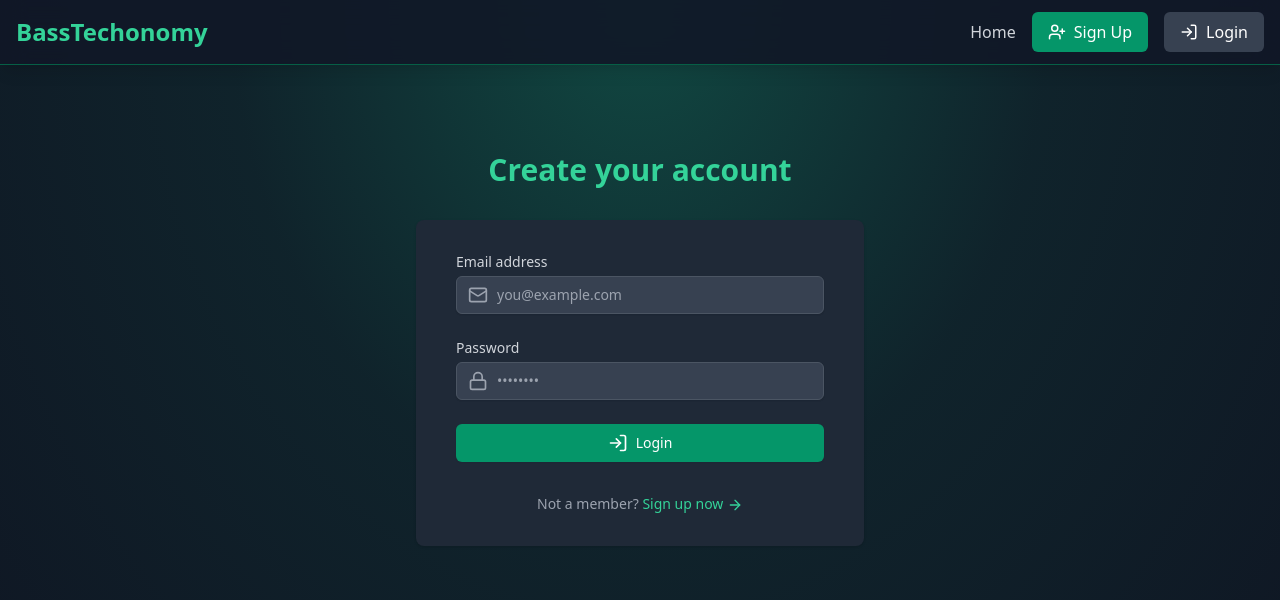
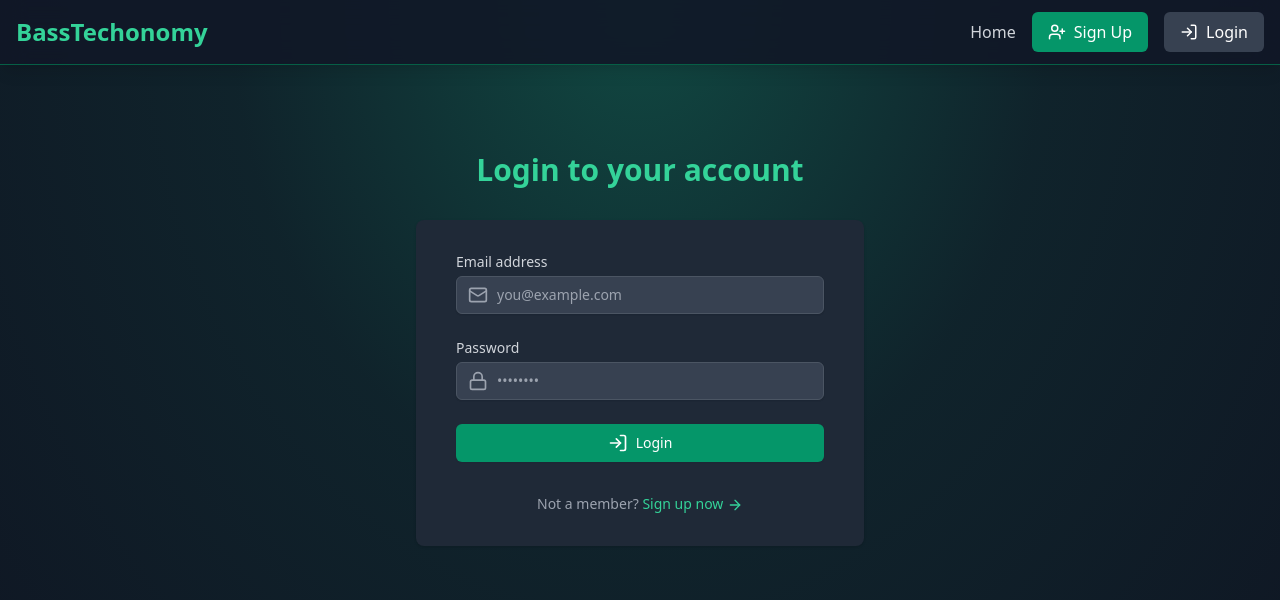
Before and after one commit to BenCephRoll/EcommDB, a React (Vite) app in the folder frontend/: page /login in a window 1280 px wide. Shown: the top 600 px of the page. Built offline with nearby package versions, Linux system fonts and the light colour scheme; no server answers.

Commit message:
Update LoginPage.jsx

```diff
--- a/frontend/src/pages/LoginPage.jsx
+++ b/frontend/src/pages/LoginPage.jsx
@@ -24,7 +24,7 @@
 				animate={{ opacity: 1, y: 0 }}
 				transition={{ duration: 0.8 }}
 			>
-				<h2 className='mt-6 text-center text-3xl font-extrabold text-emerald-400'>Create your account</h2>
+				<h2 className='mt-6 text-center text-3xl font-extrabold text-emerald-400'>Login to your account</h2>
 			</motion.div>
 
 			<motion.div
```
